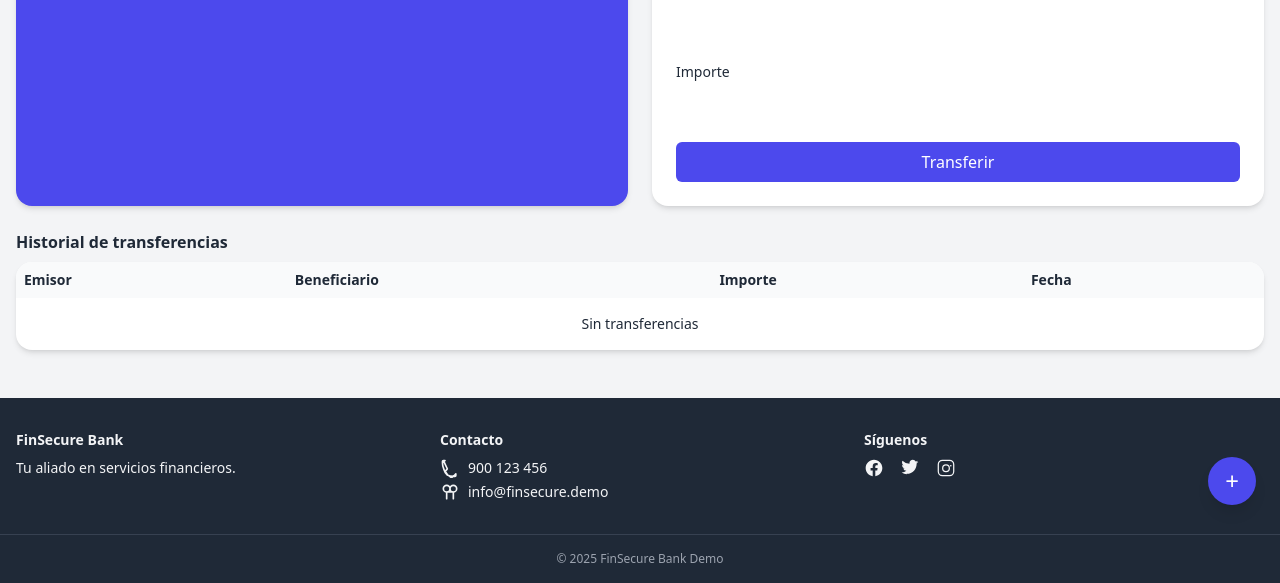
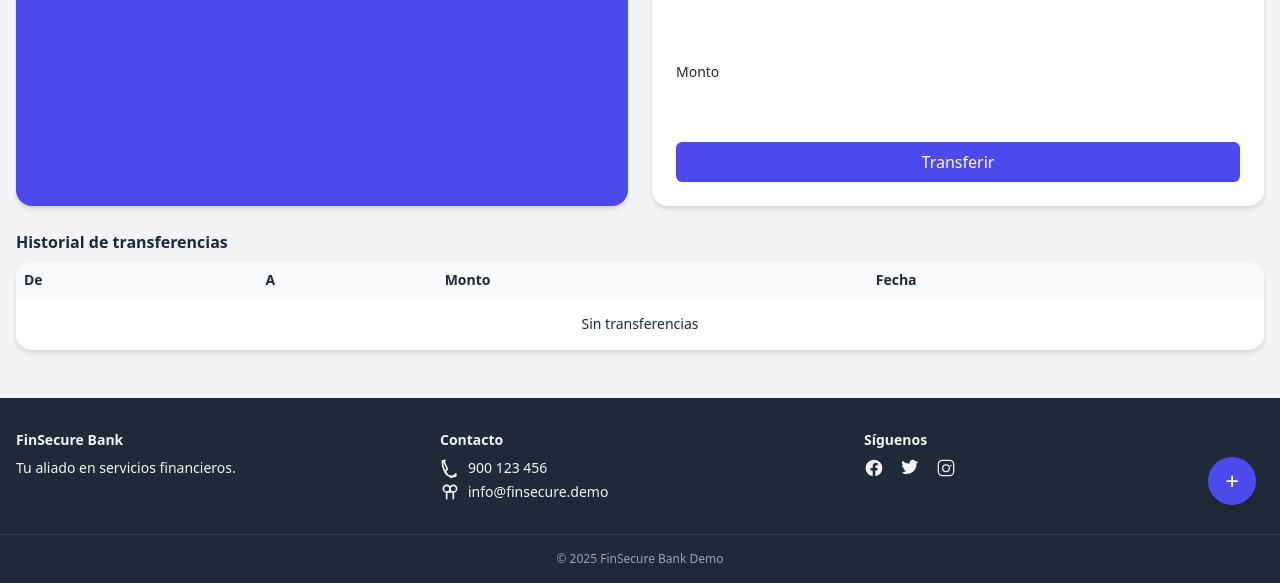
Before and after one commit to j0rd1s3rr4n0/FinSecure_Bank, a Flask app: template templates/dashboard.html in a window 1280 px wide. Shown: the part 271-854 px from the top of the page. Run offline with Flask 3, Linux system fonts and the light colour scheme; the template is opened without the code that fills it, so the values that code supplies are empty; some libraries are stand-ins or nearby versions.

Commit message:
Revert "Update transfer wording and validation"
This reverts commit 0e99af1bc5ee416e1e6dce269ecd50c702ec93c4.

```diff
--- a/app_public.py
+++ b/app_public.py
@@ -136,12 +136,10 @@ def make_transfer():
     amount = request.form.get('amount')
     if not to_iban or not amount:
         return redirect(url_for('dashboard', error='Faltan campos'))
-    if to_iban == user['iban']:
-        return redirect(url_for('dashboard', error='No puedes transferirte a ti mismo'))
     try:
         float(amount)
     except ValueError:
-        return redirect(url_for('dashboard', error='Importe inválido'))
+        return redirect(url_for('dashboard', error='Monto inválido'))
     internal_url = 'http://127.0.0.1:5001/transfer'
     try:
         resp = requests.get(
--- a/templates/dashboard.html
+++ b/templates/dashboard.html
@@ -24,7 +24,7 @@
         <input class="w-full border-gray-300 rounded-md p-2" name="to_iban" required>
       </div>
       <div>
-        <label class="block text-sm font-medium mb-1">Importe</label>
+        <label class="block text-sm font-medium mb-1">Monto</label>
         <input class="w-full border-gray-300 rounded-md p-2" name="amount" type="number" step="0.01" required>
       </div>
       <button class="w-full bg-primary text-white py-2 rounded-md" type="submit">Transferir</button>
@@ -41,9 +41,9 @@
   <table class="min-w-full text-sm">
     <thead class="bg-gray-50">
       <tr class="text-left">
-        <th class="p-2">Emisor</th>
-        <th class="p-2">Beneficiario</th>
-        <th class="p-2">Importe</th>
+        <th class="p-2">De</th>
+        <th class="p-2">A</th>
+        <th class="p-2">Monto</th>
         <th class="p-2">Fecha</th>
       </tr>
     </thead>
```
